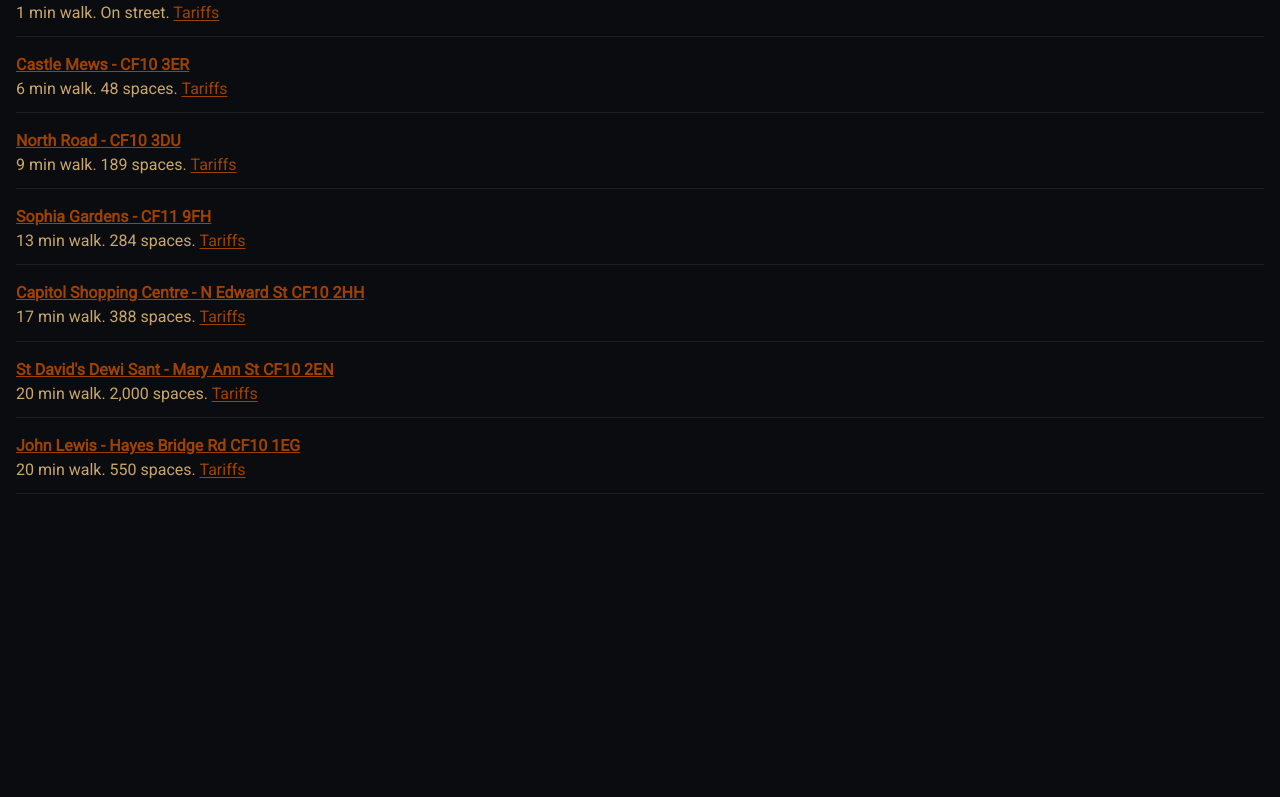
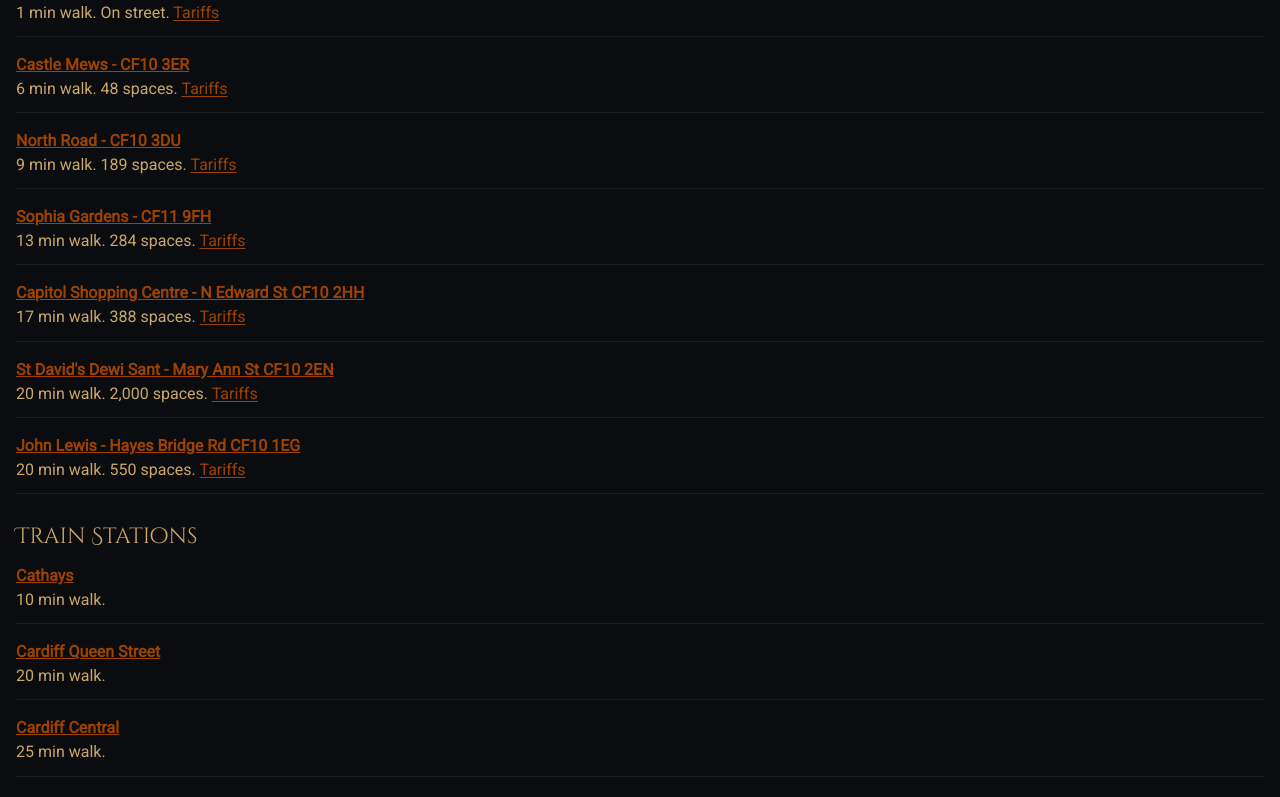
Before and after one commit to MattElcock/BestFoxWedding, a Next.js app: page /venue in a window 1280 px wide. Shown: the part 1786-2583 px from the top of the page. Before the commit the page ends 2328 px from the top, so only its background shows below. Built offline with nearby package versions, Linux system fonts and the light colour scheme.

Commit message:
train stations

```diff
--- a/src/app/venue/page.tsx
+++ b/src/app/venue/page.tsx
@@ -248,6 +248,39 @@
           </a>
         </dd>
       </dl>
+      <h3>Train Stations</h3>
+      <dl>
+        <dt>
+          <a
+            href="https://maps.app.goo.gl/ZJWzSWUkn2wSK1kL6"
+            target="_blank"
+            rel="noopener noreferrer"
+          >
+            Cathays
+          </a>
+        </dt>
+        <dd>10 min walk.</dd>
+        <dt>
+          <a
+            href="https://maps.app.goo.gl/b4m6yKhCGWRVbbms8"
+            target="_blank"
+            rel="noopener noreferrer"
+          >
+            Cardiff Queen Street
+          </a>
+        </dt>
+        <dd>20 min walk.</dd>
+        <dt>
+          <a
+            href="https://maps.app.goo.gl/zA8GVnrVnc49raCQA"
+            target="_blank"
+            rel="noopener noreferrer"
+          >
+            Cardiff Central
+          </a>
+        </dt>
+        <dd>25 min walk.</dd>
+      </dl>
     </>
   );
 }
```
